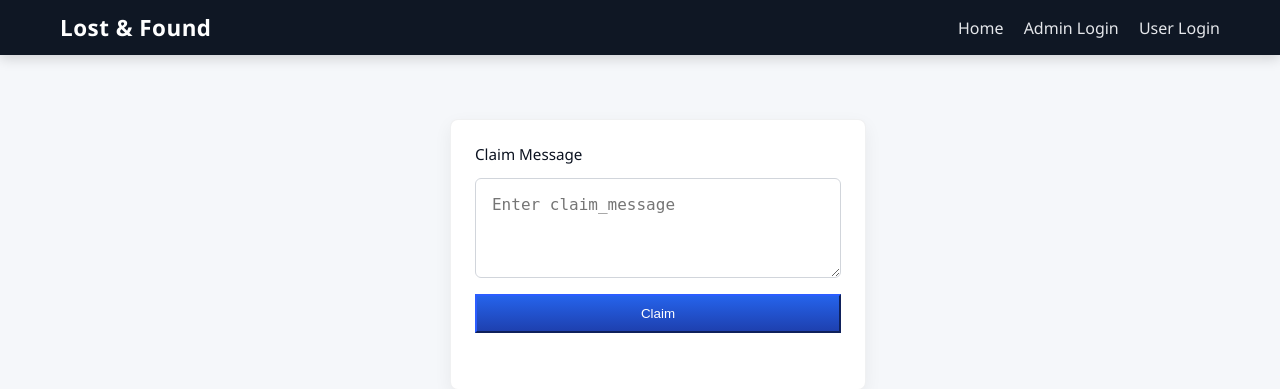
After one commit to asmathabasumshaik01/CS665-LostAndFound-System, a Flask app: page /claim_lost_item in a window 1280 px wide. The commit adds this page. Shown: the top 389 px of the page. Run offline with Flask 3, Linux system fonts and the light colour scheme.

Commit message:
implement automatic matching of lost and found items

```diff
--- a/main.py
+++ b/main.py
@@ -72,8 +72,6 @@ def user_login_action():
 @app.route("/user_home")
 def user_home():
     user_id = session['user_id']
-
-    # Get lost items of user that are matched
     cursor.execute("""
            SELECT l.lost_item_id, l.item_name, l.description, l.lost_date, loc.location_name
            FROM Lost_Items l
@@ -82,8 +80,6 @@ def user_home():
            ORDER BY l.lost_item_id DESC
        """, (user_id,))
     matched_lost_items = cursor.fetchall()
-
-    # Get found items of user that are matched
     cursor.execute("""
            SELECT f.found_item_id, f.item_name, f.description, f.found_date, loc.location_name
            FROM Found_Items f
@@ -93,7 +89,7 @@ def user_home():
        """, (user_id,))
     matched_found_items = cursor.fetchall()
 
-    return render_template("user_matched_dashboard.html",
+    return render_template("user_home.html",
                            matched_lost_items=matched_lost_items,
                            matched_found_items=matched_found_items)
 
@@ -153,17 +149,6 @@ def found_items():
 
 
 
-#
-# @app.route("/add_found_item_action",methods=['post'])
-# def add_found_item_action():
-#     item_name = request.form.get("item_name")
-#     found_date = request.form.get("found_date")
-#     location_id = request.form.get("location_id")
-#     description = request.form.get("description")
-#     finder_id  = session['user_id']
-#     cursor.execute("insert into Found_Items (item_name,found_date,location_id,description,finder_id) values ('"+str(item_name)+"','"+str(found_date)+"','"+str(location_id)+"','"+str(description)+"','"+str(finder_id)+"')")
-#     conn.commit()
-#     return render_template("message.html",message="Found Item Added",color="alert primary")
 
 
 @app.route("/add_found_item_action", methods=['post'])
@@ -173,8 +158,6 @@ def add_found_item_action():
     location_id = request.form.get("location_id")
     description = request.form.get("description")
     finder_id = session['user_id']
-
-    # Insert found item
     cursor.execute("""
         INSERT INTO Found_Items (item_name, found_date, location_id, description, finder_id)
         VALUES (%s, %s, %s, %s, %s)
@@ -182,8 +165,6 @@ def add_found_item_action():
     conn.commit()
 
     found_item_id = cursor.lastrowid
-
-    # Check for matching lost items
     cursor.execute("""
         SELECT lost_item_id, item_name, lost_date, user_id
         FROM Lost_Items
@@ -210,16 +191,6 @@ def add_found_item_action():
     return render_template("message.html", message="Found Item Added.<br>" + match_info, color="alert-primary")
 
 
-# @app.route("/add_lost_item",methods=['post'])
-# def add_lost_item():
-#     item_name = request.form.get("item_name")
-#     lost_date = request.form.get("lost_date")
-#     location_id = request.form.get("location_id")
-#     description = request.form.get("description")
-#     user_id  = session['user_id']
-#     cursor.execute("insert into Lost_Items (item_name,lost_date,location_id,description,user_id) values ('"+str(item_name)+"','"+str(lost_date)+"','"+str(location_id)+"','"+str(description)+"','"+str(user_id)+"')")
-#     conn.commit()
-#     return render_template("message.html",message="Lost Item Added",color="alert primary")
 
 
 @app.route("/add_lost_item", methods=['post'])
@@ -229,8 +200,6 @@ def add_lost_item():
     location_id = request.form.get("location_id")
     description = request.form.get("description")
     user_id = session['user_id']
-
-    # Insert lost item
     cursor.execute("""
         INSERT INTO Lost_Items (item_name, lost_date, location_id, description, user_id)
         VALUES (%s, %s, %s, %s, %s)
@@ -238,8 +207,6 @@ def add_lost_item():
     conn.commit()
 
     lost_item_id = cursor.lastrowid
-
-    # Check for matching found items
     cursor.execute("""
         SELECT found_item_id, item_name, found_date, finder_id
         FROM Found_Items
@@ -253,7 +220,6 @@ def add_lost_item():
         found_item_id = match[0]
         finder_id = match[3]
 
-        # Update status to 'matched' for both lost and found item
         cursor.execute("""
             UPDATE Lost_Items SET status=%s WHERE lost_item_id=%s
         """, ("matched", lost_item_id))
@@ -334,6 +300,113 @@ def delete_found_item():
     conn.commit()
     return redirect("/found_items")
 
+@app.route("/claim_lost_item")
+def claim_lost_item():
+    lost_item_id = request.args.get("lost_item_id")
+    return render_template("claim_lost_item.html",lost_item_id=lost_item_id)
+
+@app.route("/claim_lost_item2")
+def claim_lost_item2():
+    user_id = session['user_id']
+    lost_item_id = request.args.get("lost_item_id")
+    claim_message = request.args.get("claim_message")
+    cursor.execute("""
+        SELECT * FROM Claims WHERE user_id=%s AND lost_item_id=%s AND claim_status='Pending'
+    """, (user_id, lost_item_id))
+    existing_claim = cursor.fetchone()
+    if existing_claim:
+        return render_template("message.html", message="You have already claimed this item.", color="alert-danger")
+
+    cursor.execute("""
+        SELECT found_item_id FROM Found_Items WHERE item_name IN (
+            SELECT item_name FROM Lost_Items WHERE lost_item_id=%s
+        ) AND status='Matched' LIMIT 1
+    """, (lost_item_id,))
+    found_item = cursor.fetchone()
+    if not found_item:
+        return render_template("message.html", message="No matching found item available.", color="alert-warning")
+
+    found_item_id = found_item[0]
+
+    cursor.execute("""
+        INSERT INTO Claims (user_id, lost_item_id, found_item_id, claim_status,claim_message)
+        VALUES (%s, %s, %s, 'Pending',%s)
+    """, (user_id, lost_item_id, found_item_id,claim_message))
+    conn.commit()
+
+    cursor.execute("UPDATE Lost_Items SET status='Claimed' WHERE lost_item_id=%s", (lost_item_id,))
+    cursor.execute("UPDATE Found_Items SET status='Claimed' WHERE found_item_id=%s", (found_item_id,))
+    conn.commit()
+
+    return render_template("message.html", message="Claim submitted successfully!", color="alert-success")
+
+
+@app.route("/claim_found_item")
+def claim_found_item():
+    found_item_id = request.args.get("found_item_id")
+    return render_template("claim_found_item.html",found_item_id=found_item_id)
+
+@app.route("/claim_found_item2")
+def claim_found_item2():
+    if 'user_id' not in session:
+        return redirect("/userLogin")
+
+    user_id = session['user_id']
+    found_item_id = request.args.get("found_item_id")
+    claim_message  =request.args.get("claim_message")
+    cursor.execute("""
+        SELECT * FROM Claims WHERE user_id=%s AND found_item_id=%s AND claim_status='Pending'
+    """, (user_id, found_item_id))
+    existing_claim = cursor.fetchone()
+    if existing_claim:
+        return render_template("message.html", message="You have already claimed this item.", color="alert-danger")
+
+    cursor.execute("""
+        SELECT lost_item_id FROM Lost_Items WHERE item_name IN (
+            SELECT item_name FROM Found_Items WHERE found_item_id=%s
+        ) AND status='Matched' LIMIT 1
+    """, (found_item_id,))
+    lost_item = cursor.fetchone()
+    if not lost_item:
+        return render_template("message.html", message="No matching lost item available.", color="alert-warning")
+
+    lost_item_id = lost_item[0]
+
+    # Insert claim
+    cursor.execute("""
+        INSERT INTO Claims (user_id, lost_item_id, found_item_id, claim_status,claim_message)
+        VALUES (%s, %s, %s, 'Pending',%s)
+    """, (user_id, lost_item_id, found_item_id,claim_message))
+    conn.commit()
+
+    cursor.execute("UPDATE Lost_Items SET status='Claimed' WHERE lost_item_id=%s", (lost_item_id,))
+    cursor.execute("UPDATE Found_Items SET status='Claimed' WHERE found_item_id=%s", (found_item_id,))
+    conn.commit()
+
+    return render_template("message.html", message="Claim submitted successfully!", color="alert-success")
+
+
+
+@app.route("/claimed_items")
+def claimed_items():
+    cursor.execute("""
+           SELECT c.claim_id, c.claim_status, c.verification_date, c.claim_message,
+                  u.name AS user_name, u.email AS user_email,
+                  l.item_name AS lost_item_name, l.lost_date, loc_l.location_name AS lost_location,
+                  f.item_name AS found_item_name, f.found_date, loc_f.location_name AS found_location
+           FROM Claims c
+           LEFT JOIN Users u ON c.user_id = u.user_id
+           LEFT JOIN Lost_Items l ON c.lost_item_id = l.lost_item_id
+           LEFT JOIN Locations loc_l ON l.location_id = loc_l.location_id
+           LEFT JOIN Found_Items f ON c.found_item_id = f.found_item_id
+           LEFT JOIN Locations loc_f ON f.location_id = loc_f.location_id
+           ORDER BY c.claim_id DESC
+       """)
+
+    claims = cursor.fetchall()
+    return render_template("claimed_items.html", claims=claims)
+
+
 
 
 
--- /dev/null
+++ b/templates/claim_lost_item.html
@@ -0,0 +1,18 @@
+{% include 'head.html'%}
+<div class="container-fluid mt-4">
+  <div class="row">
+    <div class="col-4"></div>
+    <div class="col-4">
+      <div class="card p-4 mt-5">
+        <form action="claim_lost_item2" method="get">
+            <input type="hidden" name="lost_item_id" value="{{lost_item_id}}">
+          <div class="form-group">
+          <label>Claim Message</label>
+              <textarea  name="claim_message" class="form-control mt-2 p-3" placeholder="Enter claim_message"></textarea>
+
+          <input type="submit" value="Claim" class="btn-primary w-100 mt-3">
+        </form>
+      </div>
+    </div>
+  </div>
+</div>
--- a/templates/head.html
+++ b/templates/head.html
@@ -10,12 +10,14 @@
       {% if session.get('role') == 'admin' %}
         <a href="/admin_home">Dashboard</a>
         <a href="/locations">Locations</a>
+             <a href="/claimed_items">Claimed Items</a>
         <a href="/logout" class="btn btn-ghost">Logout</a>
 
       {% elif session.get('role')=='user' %}
         <a href="user_home">Dashboard</a>
         <a href="/lost_items">Lost Items</a>
       <a href="/found_items">Found Items</a>
+       <a href="/claimed_items">Claimed Items</a>
         <a href="/logout" class="btn btn-ghost">Logout</a>
 
       {% else %}
```
Also changed, not shown: templates/claim_found_item.html (added, +18 -0 lines), templates/claimed_items.html (added, +56 -0 lines), templates/user_home.html (+64 -0 lines), templates/admin_home.html (line endings or trailing spaces).
